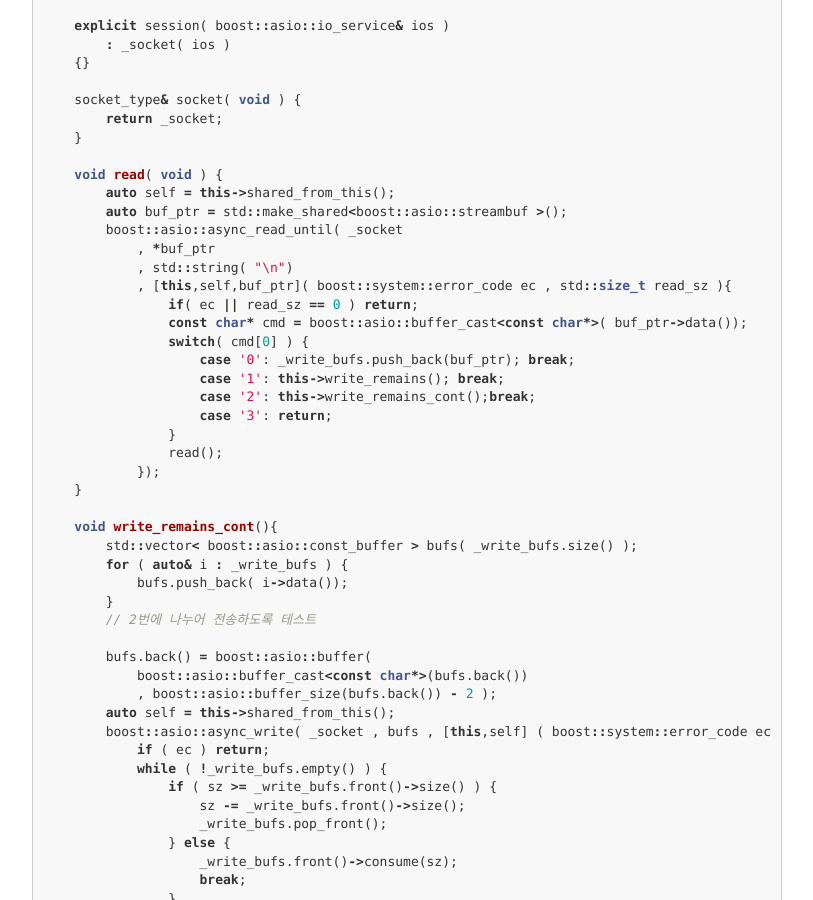
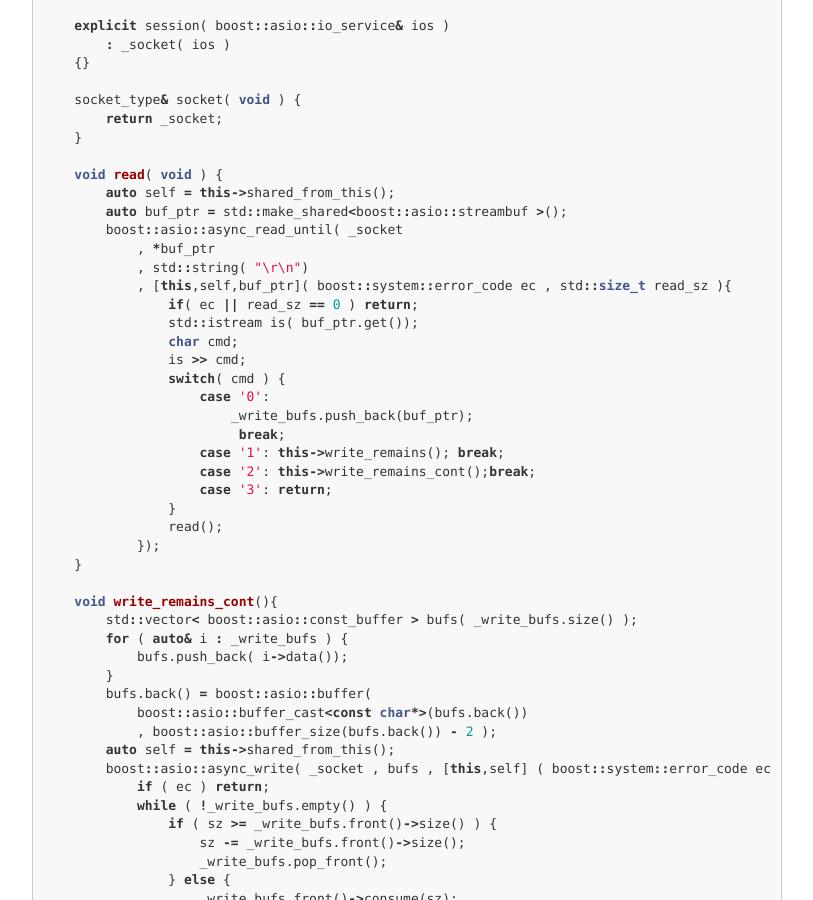
Before and after one commit to ghtak/gwonhyeong.github.com, a Jekyll site: the page built from _posts/2017-12-20-[cpp] boost::asio tcp example.markdown, in a window 1280 px wide and 900 px high, scrolled down 1170 px. Shown: the whole window, without its empty margins (233-1046 px from the left). Built offline with Jekyll 4.4.1, drawn with Linux system fonts in a browser that asks for light colours; nearby versions of some CDN libraries.

Commit message:
modify src

```diff
--- a/_posts/2017-12-20-[cpp] boost::asio tcp example.markdown
+++ b/_posts/2017-12-20-[cpp] boost::asio tcp example.markdown
@@ -48,12 +48,16 @@ public:
         auto buf_ptr = std::make_shared<boost::asio::streambuf >();
         boost::asio::async_read_until( _socket
             , *buf_ptr
-            , std::string( "\n")
+            , std::string( "\r\n")
             , [this,self,buf_ptr]( boost::system::error_code ec , std::size_t read_sz ){
                 if( ec || read_sz == 0 ) return;
-                const char* cmd = boost::asio::buffer_cast<const char*>( buf_ptr->data());
-                switch( cmd[0] ) {
-                    case '0': _write_bufs.push_back(buf_ptr); break;
+                std::istream is( buf_ptr.get());
+                char cmd;
+                is >> cmd;
+                switch( cmd ) {
+                    case '0':
+                        _write_bufs.push_back(buf_ptr);
+                         break;
                     case '1': this->write_remains(); break;
                     case '2': this->write_remains_cont();break;
                     case '3': return;
@@ -67,8 +71,6 @@ public:
         for ( auto& i : _write_bufs ) {
             bufs.push_back( i->data());
         }
-        // 2번에 나누어 전송하도록 테스트
-
         bufs.back() = boost::asio::buffer(
             boost::asio::buffer_cast<const char*>(bufs.back())
             , boost::asio::buffer_size(bufs.back()) - 2 );
```
Also changed, not shown: 2 other files.
